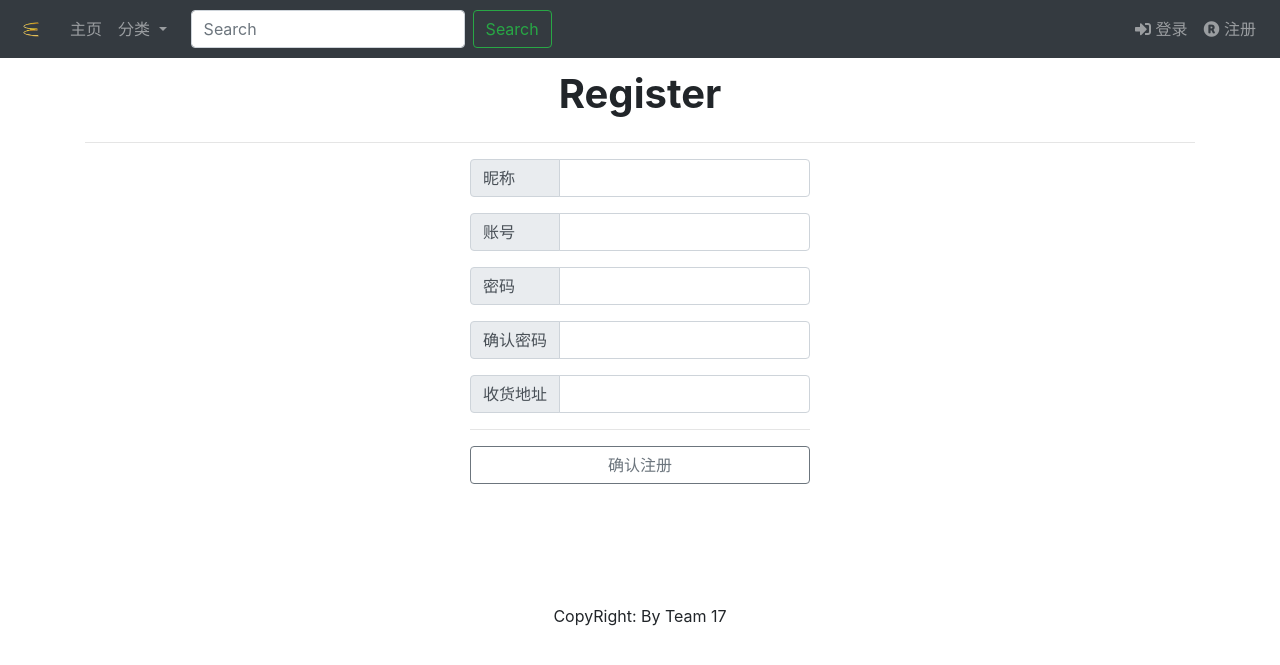
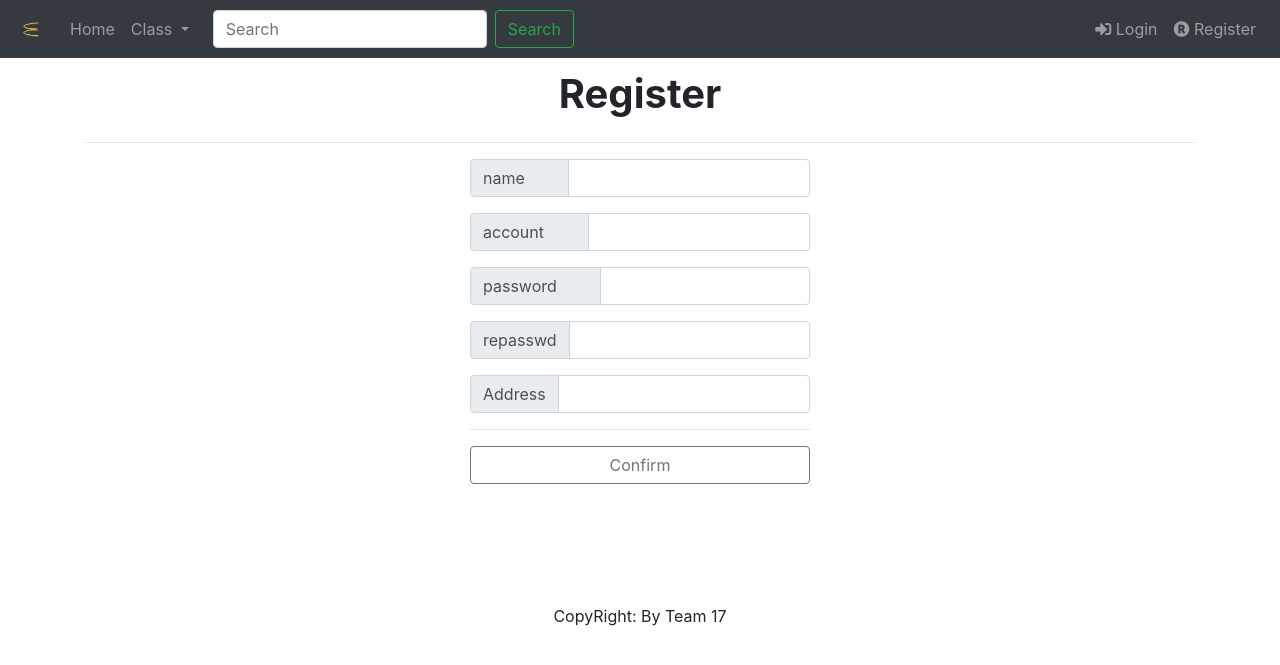
Before and after one commit to absolutelycold/WT17, a Flask app: page /register in a window 1280 px wide. Shown: the top 665 px of the page. Run offline with Flask 2, Linux system fonts and the light colour scheme; tables that the repository leaves empty hold one stand-in row (values such as "Sample post"); some libraries are stand-ins or nearby versions.

Commit message:
English Version

```diff
--- a/app.py
+++ b/app.py
@@ -22,10 +22,11 @@ def check_login(fun):
     return wrap
 
 
-# 从session中取出登录信息, 并设置为上下文变量
-# 分类信息也要设置为上下文变量
-# 添加所有物品到上下文变量
-# 添加Total Price
+# Add global variable in Jinja2:
+# 1. the user info in the session
+# 2. Class names
+# 3. All goods
+# 4. Total price
 @app.context_processor
 def check_user():
     user_account = session.get('user_account')
@@ -67,7 +68,7 @@ def index(page=1):
                 db.session.add(new_cart)
                 db.session.commit()
             goods = Goods.query.filter().paginate(page, config.POSTS_PER_PAGE, False)
-            return render_template('index.html', goods=goods, status=1, color='success', alert='添加到购物车成功!')
+            return render_template('index.html', goods=goods, status=1, color='success', alert='Add to cart successfully!')
         else:
             return redirect(url_for('login'))
 
@@ -77,7 +78,7 @@ def index(page=1):
 
 @app.route('/login', methods=['GET', 'POST'])
 def login():
-    # 如果登录过了, 就不可以再次登录
+    # if you have already loged in, then you needn't login again
     if session.get('user_account'):
         return redirect(url_for('index'))
 
@@ -90,7 +91,7 @@ def login():
         user = Users.query.filter(Users.account == account, Users.password == password).first()
         if user:
             session['user_account'] = user.account
-            # 如果checkbox被选中, 设置session的cookies有效期为31天
+            # if the checkbox has been selected, set the efficient day of the cookies is 31 days
             if checkbox:
                 session.permanent = True
             return redirect(url_for('index'))
@@ -110,7 +111,7 @@ def register():
         repass = request.form.get('repassword').strip()
         address = request.form.get('address').strip()
 
-        # 检查重名
+        # Check whether the name is already in the database
         user1 = Users.query.filter(Users.name == name).first()
         if user1:
             status = 1
@@ -156,51 +157,51 @@ def modifyInfo():
             password2 = request.form.get('password2').strip()
             if (password == '') or (password1 == '') or (password2 == ''):
                 status = 1
-                return render_template('user_page.html', status=status, alert='请勿留空', message='请再次输入密码!')
+                return render_template('user_page.html', status=status, alert='Somthing empty', message='Please input password again!')
             elif user.password != password:
                 status = 1
-                return render_template('user_page.html', status=status, alert='原密码输入错误', message='请再次输入密码!')
+                return render_template('user_page.html', status=status, alert='old password wrong', message='Please input it again!')
             elif password1 != password2:
                 status = 1
-                return render_template('user_page.html', status=status, alert='两次密码不一致', message='请再重新输入!')
+                return render_template('user_page.html', status=status, alert='passwords doesn\'t match', message='Please input it again!')
             else:
                 user.password = password1
                 db.session.commit()
                 session.clear()
                 status = 1
-                return render_template('user_page.html', color='success', status=status, alert='成功修改密码',
-                                       message='请重新登录!')
+                return render_template('user_page.html', color='success', status=status, alert='Modify seccussfully',
+                                       message='Please login again!')
         elif way == 'address':
             address = request.form.get('address').strip()
             if address == '':
                 status = 1
-                return render_template('user_page.html', status=status, alert='新地址为空', message='请重新输入!')
+                return render_template('user_page.html', status=status, alert='New address is empty', message='Please input it again!')
             else:
                 user.address = address
                 db.session.commit()
                 status = 1
-                return render_template('user_page.html', color='success', status=status, alert='修改地址成功')
+                return render_template('user_page.html', color='success', status=status, alert='Modify address successfully')
         elif way == 'Alia':
             alia = request.form.get('alia')
             alia1 = request.form.get('alia1')
             if (alia == '') or (alia1 == ''):
                 status = 1
-                return render_template('user_page.html', status=status, alert='请勿留空!')
+                return render_template('user_page.html', status=status, alert='Something empty!')
             elif alia != user.name:
                 status = 1
-                return render_template('user_page.html', status=status, alert='原昵称输入错误!!', message='请再次输入.')
+                return render_template('user_page.html', status=status, alert='Old name is wrong!!', message='Please input it again.')
             else:
                 check_user = Users.query.filter(Users.name == alia1).first()
-                # 检查user表中是否已经存在名字是新名字的用户
+                # check whether the name has already in the database
                 if check_user:
                     status = 1
-                    return render_template('user_page.html', status=status, alert='此用户名已存在!!', message='请换一个用户名再次输入.')
+                    return render_template('user_page.html', status=status, alert='The name already existed!!', message='Please change a name.')
                 else:
                     user.name = alia1
                     db.session.commit()
                     status = 1
-                    return render_template('user_page.html', status=status, color='success', alert='修改昵称成功',
-                                           message='请殿下查阅.')
+                    return render_template('user_page.html', status=status, color='success', alert='name modify successfully',
+                                           message='Please check it in the user info tab.')
         elif way == 'class':
             selected_good = request.form.get('good_name')
             class_name = request.form.get('good_class')
@@ -221,7 +222,7 @@ def modifyInfo():
                 # Modify the good's class
                 good.class_id = Goods_class.query.filter(Goods_class.class_name == class_name).first().class_id
                 db.session.commit()
-            return render_template('user_page.html', status=1, color='success', alert='添加分类成功。')
+            return render_template('user_page.html', status=1, color='success', alert='Add class successfully。')
         elif way == 'add_good':
             good_name = request.form.get('good_name')
             good_desc = request.form.get('good_desc')
@@ -230,7 +231,7 @@ def modifyInfo():
             new_good = Goods(good_name=good_name, good_desc=good_desc, good_price=good_price, picture_url=picture_url)
             db.session.add(new_good)
             db.session.commit()
-            return render_template('user_page.html', status=1, color='success', alert='物品添加成功。')
+            return render_template('user_page.html', status=1, color='success', alert='Add good successfully。')
 
 
 @app.route('/search/', methods=['POST', 'GET'])
@@ -256,7 +257,7 @@ def search(page=1, search_strin=''):
             search_goods = Goods.query.filter(Goods.good_name.like('%''%')).paginate(page, 6,
                                                                                                      False)
             return render_template('search.html', search_goods=search_goods, search_string=search_str, status=1,
-                                   color='success', alert='添加到购物车成功!')
+                                   color='success', alert='Add to cart successfully!')
         else:
             return redirect(url_for('login'))
 
@@ -294,7 +295,7 @@ def class_page(name, page=1):
             class_id = Goods_class.query.filter(Goods_class.class_name == name).first().class_id
             class_goods = Goods.query.filter(Goods.class_id == class_id).paginate(page, 6, False)
             return render_template('class_page.html', class_goods=class_goods, class_name=name, status=1,
-                                   color='success', alert='添加到购物车成功!')
+                                   color='success', alert='Add to cart successfully!')
         else:
             return redirect(url_for('login'))
 
@@ -336,7 +337,7 @@ def cart():
             for good in user_goods:
                 db.session.delete(good)
                 db.session.commit()
-            return render_template('cart.html', status='1', color='success', alert='支付成功。')
+            return render_template('cart.html', status='1', color='success', alert='Successfully paid all things。')
 
 
 # add a self filter to get goods from goods id
--- a/templates/class_page.html
+++ b/templates/class_page.html
@@ -1,6 +1,6 @@
 {% extends "head.html" %}
 
-{% block title %}分类{% endblock %}
+{% block title %}Classified{% endblock %}
 
 {% block content %}
     <div class="container" style="margin-top: 80px;">
--- a/templates/head.html
+++ b/templates/head.html
@@ -34,12 +34,12 @@
         <div class="collapse navbar-collapse" id="navbarSupportedContent">
             <ul class="navbar-nav mr-auto">
                 <li class="nav-item">
-                    <a class="nav-link" href="{{ url_for('index') }}">主页 <span class="sr-only">(current)</span></a>
+                    <a class="nav-link" href="{{ url_for('index') }}">Home <span class="sr-only">(current)</span></a>
                 </li>
                 <li class="nav-item dropdown">
                     <a class="nav-link dropdown-toggle" href="#" id="navbarDropdown" role="button"
                        data-toggle="dropdown" aria-haspopup="true" aria-expanded="false">
-                        分类
+                        Class
                     </a>
                     <div class="dropdown-menu" aria-labelledby="navbarDropdown">
 
@@ -77,10 +77,10 @@
             {% else %}
                 <ul class="navbar-nav ml-auto">
                     <li class="nav-item">
-                        <a class="nav-link" href="{{ url_for('login') }}"><span class="fas fa-sign-in-alt"></span>&nbsp;登录</a>
+                        <a class="nav-link" href="{{ url_for('login') }}"><span class="fas fa-sign-in-alt"></span>&nbsp;Login</a>
                     </li>
                     <li class="nav-item">
-                        <a class="nav-link" href="{{ url_for('register') }}"><span class="fas fa-registered"></span>&nbsp;注册</a>
+                        <a class="nav-link" href="{{ url_for('register') }}"><span class="fas fa-registered"></span>&nbsp;Register</a>
                     </li>
                 </ul>
             {% endif %}
--- a/templates/index.html
+++ b/templates/index.html
@@ -1,6 +1,6 @@
 {% extends 'head.html' %}
 
-{% block title %}首页{% endblock %}
+{% block title %}Home{% endblock %}
 
 {% block head %}
     <link rel="stylesheet" href="{{ url_for('static', filename='css/index.css') }}">
--- a/templates/register.html
+++ b/templates/register.html
@@ -1,6 +1,6 @@
 {% extends 'head.html' %}
 
-{% block title %}注册{% endblock %}
+{% block title %}Register{% endblock %}
 
 {% block content %}
     <div class="container">
@@ -17,35 +17,35 @@
             <div class="col" style="text-align:center;">
                 {% if status == 1 %}
                     <div class="alert alert-warning alert-dismissible fade show" role="alert">
-                        <strong>警告!</strong> 昵称已存在!
+                        <strong>Warning!</strong> The name has already existed!
                         <button type="button" class="close" data-dismiss="alert" aria-label="Close">
                             <span aria-hidden="true">&times;</span>
                         </button>
                     </div>
                 {% elif status == 2 %}
                     <div class="alert alert-warning alert-dismissible fade show" role="alert">
-                        <strong>警告!</strong> 账号已存在!
+                        <strong>Warning!</strong> The account has already existed!
                         <button type="button" class="close" data-dismiss="alert" aria-label="Close">
                             <span aria-hidden="true">&times;</span>
                         </button>
                     </div>
                 {% elif status == 3 %}
                     <div class="alert alert-danger alert-dismissible fade show" role="alert">
-                        <strong>错误!</strong> 两次输入密码不匹配!
+                        <strong>Wrong!</strong> Passwords doesn't match!
                         <button type="button" class="close" data-dismiss="alert" aria-label="Close">
                             <span aria-hidden="true">&times;</span>
                         </button>
                     </div>
                 {% elif status == 4 %}
                     <div class="alert alert-danger alert-dismissible fade show" role="alert">
-                        <strong>错误!</strong> 请勿将表单留空!!
+                        <strong>Wrong!</strong> Something empty in the tables!!
                         <button type="button" class="close" data-dismiss="alert" aria-label="Close">
                             <span aria-hidden="true">&times;</span>
                         </button>
                     </div>
                  {% elif status == 5 %}
                     <div class="alert alert-success alert-dismissible fade show" role="alert">
-                        <strong>注册成功!</strong> 请点击<a href="{{ url_for('login') }}" class="alert-link">此处</a>进行登录.
+                        <strong>Success!</strong> Click <a href="{{ url_for('login') }}" class="alert-link">HERE</a>to login.
                         <button type="button" class="close" data-dismiss="alert" aria-label="Close">
                             <span aria-hidden="true">&times;</span>
                         </button>
@@ -64,7 +64,7 @@
                     <form method="post" action="">
                         <div class="input-group mb-3">
                             <div class="input-group-prepend">
-                                <span class="input-group-text" id="inputGroup-sizing-default">昵称&nbsp;&nbsp;&nbsp;&nbsp;&nbsp;&nbsp;&nbsp;</span>
+                                <span class="input-group-text" id="inputGroup-sizing-default">name&nbsp;&nbsp;&nbsp;&nbsp;&nbsp;&nbsp;&nbsp;</span>
                             </div>
                             <input type="text" class="form-control" aria-label="Default"
                                    aria-describedby="inputGroup-sizing-default" name="name">
@@ -72,7 +72,7 @@
 
                         <div class="input-group mb-3">
                             <div class="input-group-prepend">
-                                <span class="input-group-text" id="inputGroup-sizing-default">账号&nbsp;&nbsp;&nbsp;&nbsp;&nbsp;&nbsp;&nbsp;</span>
+                                <span class="input-group-text" id="inputGroup-sizing-default">account&nbsp;&nbsp;&nbsp;&nbsp;&nbsp;&nbsp;&nbsp;</span>
                             </div>
                             <input type="text" class="form-control" aria-label="Default"
                                    aria-describedby="inputGroup-sizing-default" name="account">
@@ -80,7 +80,7 @@
 
                         <div class="input-group mb-3">
                             <div class="input-group-prepend">
-                                <span class="input-group-text" id="inputGroup-sizing-default">密码&nbsp;&nbsp;&nbsp;&nbsp;&nbsp;&nbsp;&nbsp;</span>
+                                <span class="input-group-text" id="inputGroup-sizing-default">password&nbsp;&nbsp;&nbsp;&nbsp;&nbsp;&nbsp;&nbsp;</span>
                             </div>
                             <input type="password" class="form-control" aria-label="Default"
                                    aria-describedby="inputGroup-sizing-default" name="password">
@@ -88,7 +88,7 @@
 
                         <div class="input-group mb-3">
                             <div class="input-group-prepend">
-                                <span class="input-group-text" id="inputGroup-sizing-default">确认密码</span>
+                                <span class="input-group-text" id="inputGroup-sizing-default">repasswd</span>
                             </div>
                             <input type="password" class="form-control" aria-label="Default"
                                    aria-describedby="inputGroup-sizing-default" name="repassword">
@@ -96,7 +96,7 @@
 
                         <div class="input-group mb-3">
                             <div class="input-group-prepend">
-                                <span class="input-group-text" id="inputGroup-sizing-default">收货地址</span>
+                                <span class="input-group-text" id="inputGroup-sizing-default">Address</span>
                             </div>
                             <input type="text" class="form-control" aria-label="Default"
                                    aria-describedby="inputGroup-sizing-default" name="address">
@@ -105,7 +105,7 @@
 
                         <hr/>
 
-                        <input type="submit" class="btn btn-outline-secondary btn-block" value="确认注册"/>
+                        <input type="submit" class="btn btn-outline-secondary btn-block" value="Confirm"/>
                     </form>
                 </div>
                 <div class="col-md-4"></div>
```
Also changed, not shown: config.py (+4 -4 lines), templates/login.html (+6 -6 lines), templates/user_page.html (+25 -25 lines), README.md.
